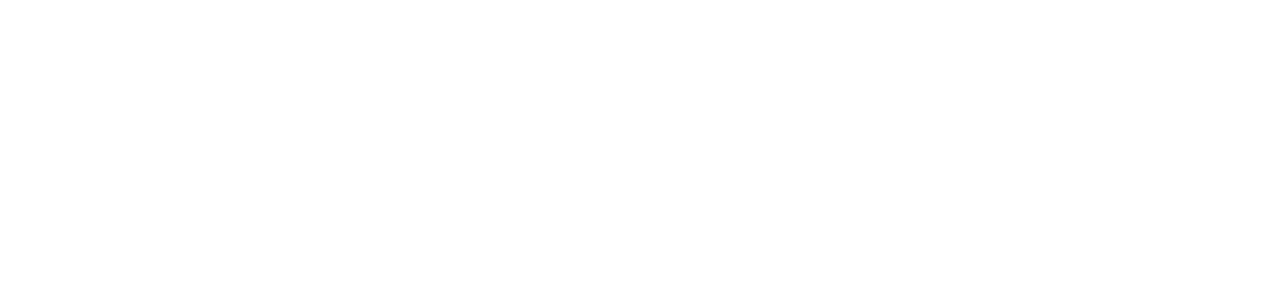
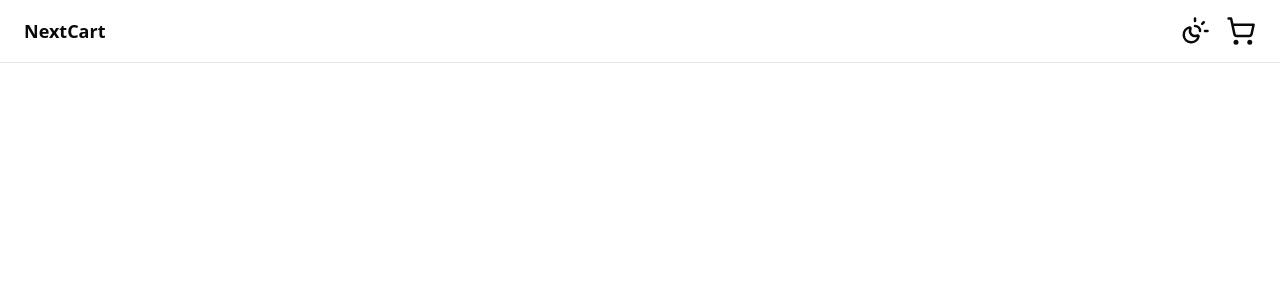
Before and after one commit to gopalsarkar-dev/nextcart, a Next.js app: page / in a window 1280 px wide. Shown: the top 300 px of the page. Built offline with nearby package versions, Linux system fonts and the light colour scheme.

Commit message:
TopBar🛩️

```diff
--- a/src/app/layout.tsx
+++ b/src/app/layout.tsx
@@ -1,3 +1,4 @@
+import TopBar from "@/components/Header/TopBar";
 import "./globals.css";
 
 type RootLayoutProvideProps = {
@@ -8,7 +9,8 @@
   return (
     <html lang="en">
       <body>
-        <main className="">{children}</main>
+        <TopBar />
+        <main className="mx-auto max-w-7xl px-6 py-4">{children}</main>
       </body>
     </html>
   );
--- /dev/null
+++ b/src/components/Header/TopBar.tsx
@@ -0,0 +1,23 @@
+import { ShoppingCart, SunMoon } from "lucide-react";
+import Link from "next/link";
+
+const TopBar = () => {
+  return (
+    <>
+      <nav className="fixed top-0 w-full border-b backdrop-blur-sm">
+        <section className="mx-auto flex max-w-7xl items-center justify-between px-6 py-4">
+          <Link href="/" className="text-lg font-bold">
+            NextCart
+          </Link>
+
+          <div className="flex items-center justify-center gap-4">
+            <SunMoon size={30} />
+            <ShoppingCart className="cursor-pointer" size={30} />
+          </div>
+        </section>
+      </nav>
+    </>
+  );
+};
+
+export default TopBar;
```
